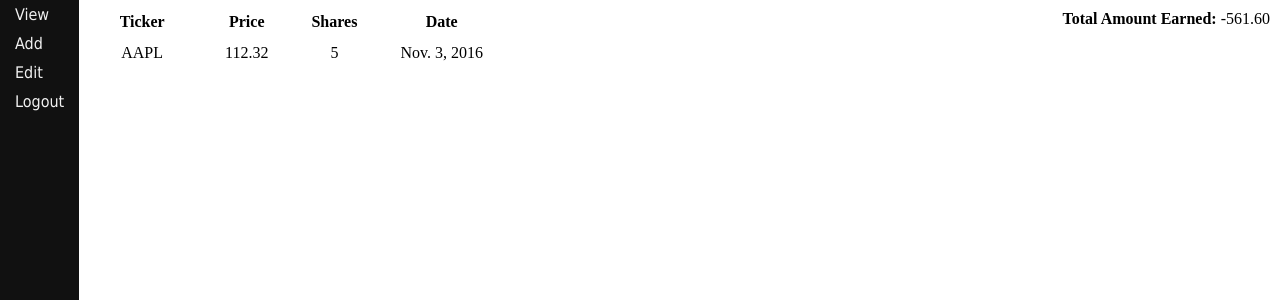
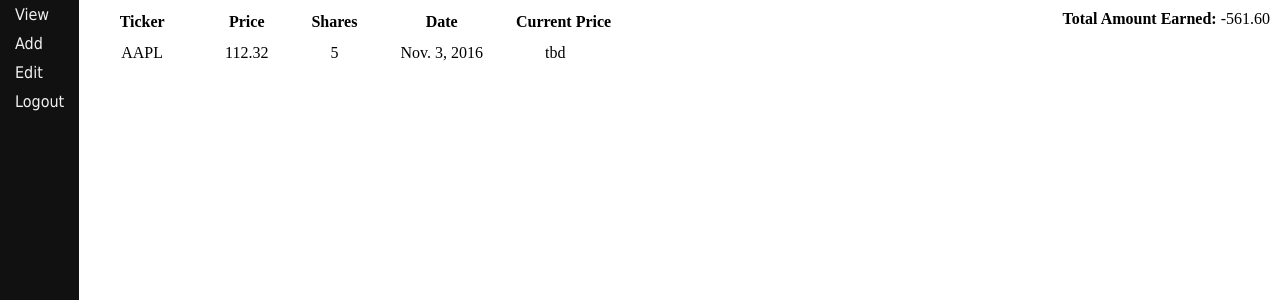
Before and after one commit to jahui/stockutils, a Django app: page /trades/view_trades/ in a window 1280 px wide. Shown: the part 44-344 px from the top of the page. Run offline with Django 3.2, Linux system fonts and the light colour scheme; a user stored in the database is signed in; data comes from the database, SQL or seed files in the repository; both versions use the stored data as it was after the commit.

Commit message:
first push with mac. added place holder for a current price in view page.

```diff
--- a/tradetracker/templates/tradetracker/viewTrades.html
+++ b/tradetracker/templates/tradetracker/viewTrades.html
@@ -12,6 +12,7 @@
 				<th>Price</th>
 				<th>Shares</th>
 				<th>Date</th>
+				<th>Current Price</th>
 			</tr>
 		{% for trade in trade_list %}
 			<tr>
@@ -19,6 +20,7 @@
 				<td>{{trade.price}}</td>
 				<td>{{trade.shares}}</td>
 				<td>{{trade.trade_date}}</td>
+				<td>tbd</td>
 			</tr>
 		{% endfor %}
 		</table>
```
Also changed, not shown: db.sqlite3.
